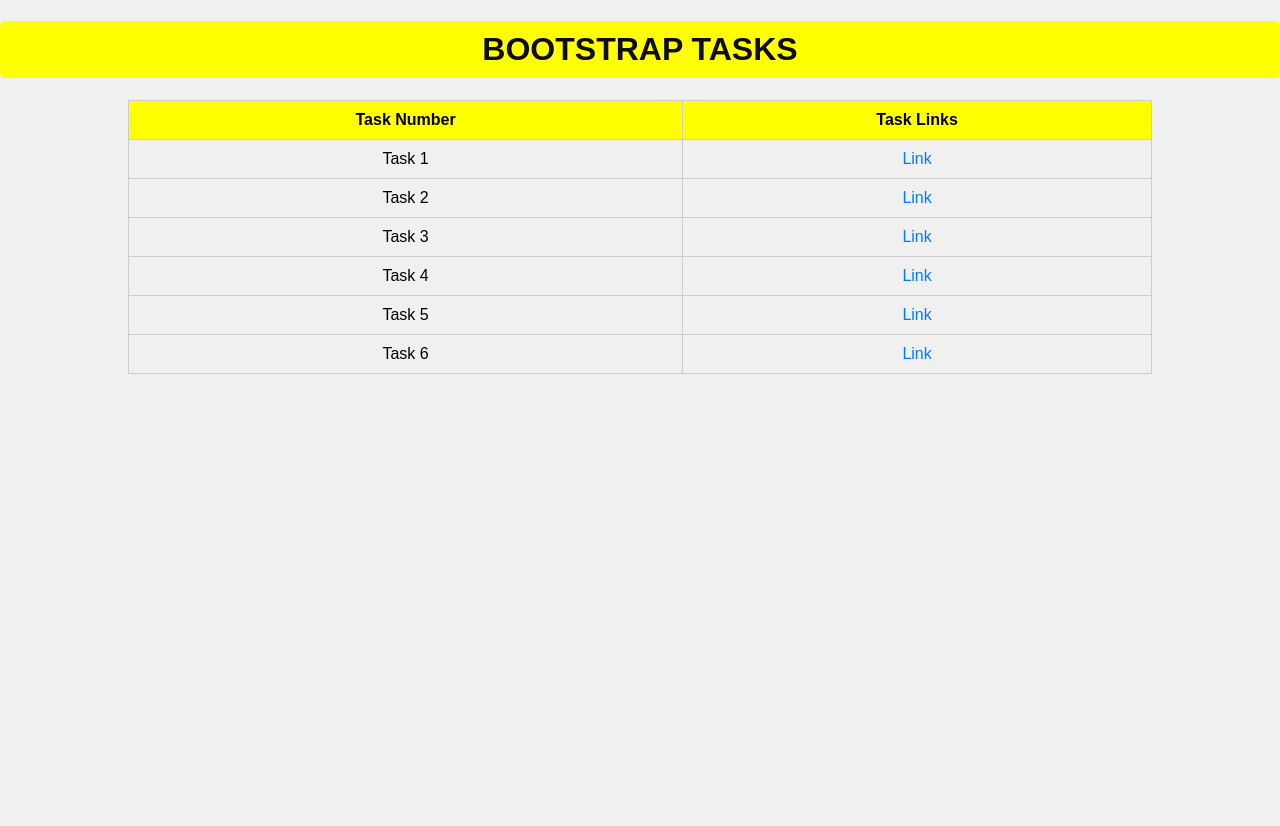
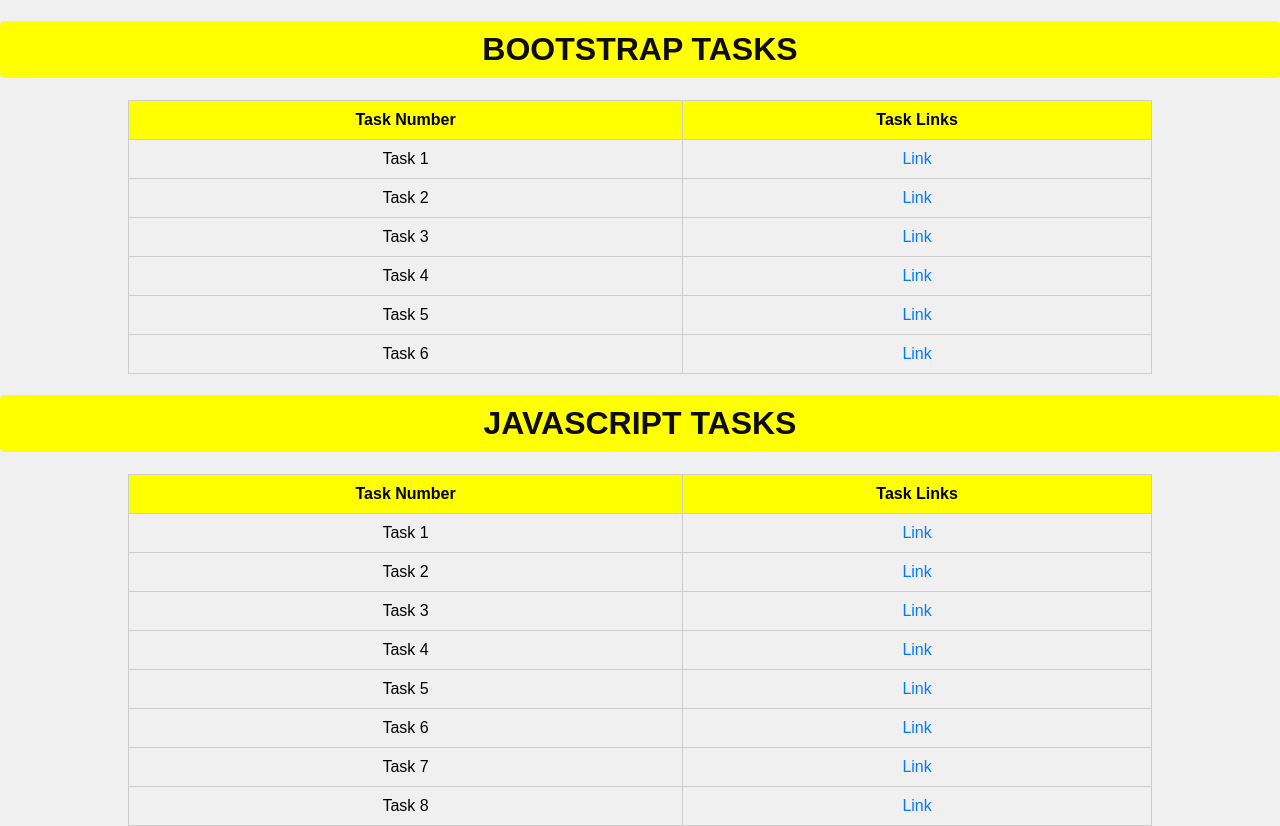
Before and after one commit to aryankhatuwala/mern-projects, a plain HTML site: page index2.html in a window 1280 px wide. Before the commit the page ends 800 px from the top, so only its background shows below. Drawn offline with Linux system fonts and the light colour scheme.

Commit message:
all done

```diff
--- a/index2.html
+++ b/index2.html
@@ -3,7 +3,7 @@
   <head>
     <meta charset="UTF-8" />
     <meta name="viewport" content="width=device-width, initial-scale=1.0" />
-    <title>Bootstrap Tasks</title>
+    <title>Bootstrap and JavaScript Tasks</title>
     <style>
       /* styles.css */
       body {
@@ -53,7 +53,6 @@
   </head>
   <body>
     <h1>BOOTSTRAP TASKS</h1>
-
     <table class="custom-table">
       <thead>
         <tr>
@@ -65,41 +64,101 @@
         <tr>
           <td>Task 1</td>
           <td>
-            <a href="bootstrap tasks\task1\index.html">Link</a>
+            <a href="bootstrap tasks/task1/index.html">Link</a>
           </td>
         </tr>
         <tr>
           <td>Task 2</td>
           <td>
-            <a href="bootstrap tasks\task2\index.html">Link</a>
+            <a href="bootstrap tasks/task2/index.html">Link</a>
           </td>
         </tr>
         <tr>
           <td>Task 3</td>
           <td>
-            <a href="bootstrap tasks\task3\index.html">Link</a>
+            <a href="bootstrap tasks/task3/index.html">Link</a>
           </td>
         </tr>
         <tr>
           <td>Task 4</td>
           <td>
-            <a href="bootstrap tasks\task4\index.html">Link</a>
+            <a href="bootstrap tasks/task4/index.html">Link</a>
           </td>
         </tr>
         <tr>
           <td>Task 5</td>
           <td>
-            <a href="bootstrap tasks\task5\index.html">Link</a>
+            <a href="bootstrap tasks/task5/index.html">Link</a>
           </td>
         </tr>
         <tr>
           <td>Task 6</td>
           <td>
-            <a href="bootstrap tasks\task6\index.html">Link</a>
+            <a href="bootstrap tasks/task6/index.html">Link</a>
           </td>
         </tr>
         <!-- Add more rows for additional tasks -->
       </tbody>
     </table>
+
+    <h1>JAVASCRIPT TASKS</h1>
+    <table class="custom-table">
+      <thead>
+        <tr>
+          <th>Task Number</th>
+          <th>Task Links</th>
+        </tr>
+      </thead>
+      <tbody>
+        <tr>
+          <td>Task 1</td>
+          <td>
+            <a href="javascript tasks/task1/index.html">Link</a>
+          </td>
+        </tr>
+        <tr>
+          <td>Task 2</td>
+          <td>
+            <a href="javascript tasks/task2/index.html">Link</a>
+          </td>
+        </tr>
+        <tr>
+          <td>Task 3</td>
+          <td>
+            <a href="javascript tasks/task3/index.html">Link</a>
+          </td>
+        </tr>
+        <tr>
+          <td>Task 4</td>
+          <td>
+            <a href="javascript tasks/task4/index.html">Link</a>
+          </td>
+        </tr>
+        <tr>
+          <td>Task 5</td>
+          <td>
+            <a href="javascript tasks/task5/index.html">Link</a>
+          </td>
+        </tr>
+        <tr>
+          <td>Task 6</td>
+          <td>
+            <a href="javascript tasks/task6/index.html">Link</a>
+          </td>
+        </tr>
+        <tr>
+          <td>Task 7</td>
+          <td>
+            <a href="javascript tasks/task7/index.html">Link</a>
+          </td>
+        </tr>
+        <tr>
+          <td>Task 8</td>
+          <td>
+            <a href="javascript tasks/task8/index.html">Link</a>
+          </td>
+        </tr>
+      </tbody>
+    </table>
   </body>
 </html>
```
